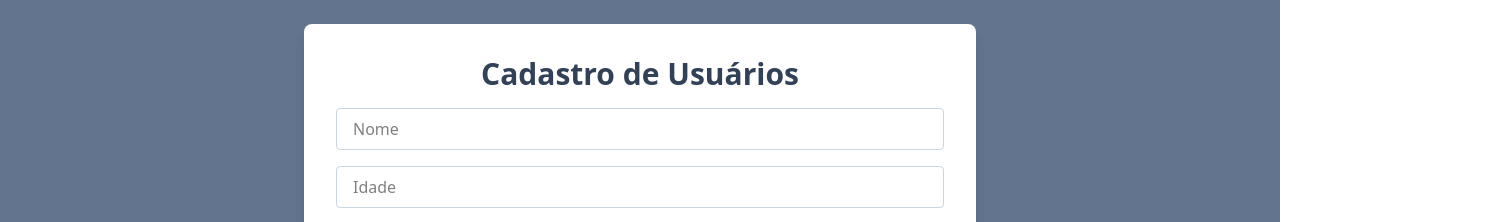
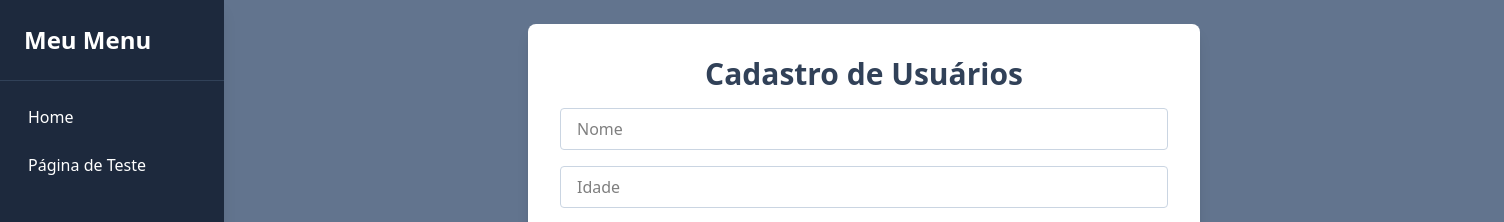
Before and after one commit to queijobrando/Gerenciador-Funcionarios, a React (Vite) app in the folder FrontEnd_Cadastro_Usuarios/: page / in a window 1280 px wide. Shown: the top 222 px of the page, 1504 px wide, since content can reach past the window. Built offline with nearby package versions, Linux system fonts and the light colour scheme; no server answers.

Commit message:
Adicionando sidebar

```diff
--- a/FrontEnd_Cadastro_Usuarios/src/App.jsx
+++ b/FrontEnd_Cadastro_Usuarios/src/App.jsx
@@ -1,14 +1,18 @@
 import { BrowserRouter, Routes, Route } from "react-router-dom";
 import Home from "./pages/Home";
 import TestePage from "./pages/testePage";
+import Sidebar from "./components/Sidebar";
 
 function App() {
   return (
     <BrowserRouter>
-      <Routes>
-        <Route path="/" element={<Home />} />
-        <Route path="/teste" element={<TestePage />} />
-      </Routes>
+      <Sidebar />
+      <div className="ml-56">
+        <Routes>
+          <Route path="/" element={<Home />} />
+          <Route path="/teste" element={<TestePage />} />
+        </Routes>
+      </div>
     </BrowserRouter>
   );
 }
--- /dev/null
+++ b/FrontEnd_Cadastro_Usuarios/src/components/Sidebar.jsx
@@ -0,0 +1,28 @@
+import { Link } from "react-router-dom";
+
+function Sidebar() {
+  return (
+    <aside className="fixed left-0 top-0 h-full w-56 bg-slate-800 text-white flex flex-col shadow-lg z-20">
+      <div className="p-6 text-2xl font-bold border-b border-slate-700 mb-4">
+        Meu Menu
+      </div>
+      <nav className="flex-1 flex flex-col gap-2 px-4">
+        <Link
+          to="/"
+          className="py-2 px-3 rounded hover:bg-slate-700 transition"
+        >
+          Home
+        </Link>
+        <Link
+          to="/teste"
+          className="py-2 px-3 rounded hover:bg-slate-700 transition"
+        >
+          Página de Teste
+        </Link>
+        {/* Adicione mais links conforme necessário */}
+      </nav>
+    </aside>
+  );
+}
+
+export default Sidebar;
```
